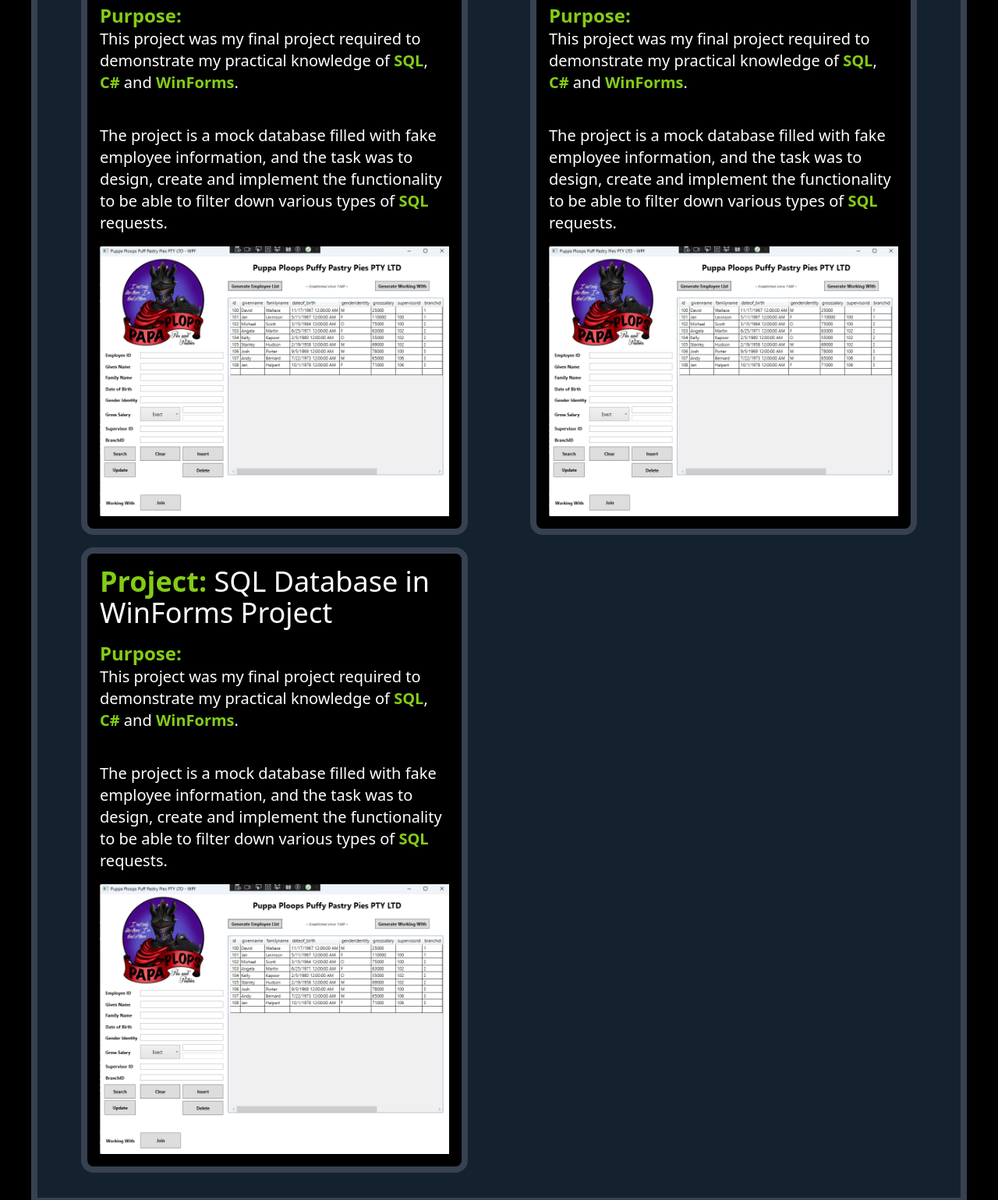
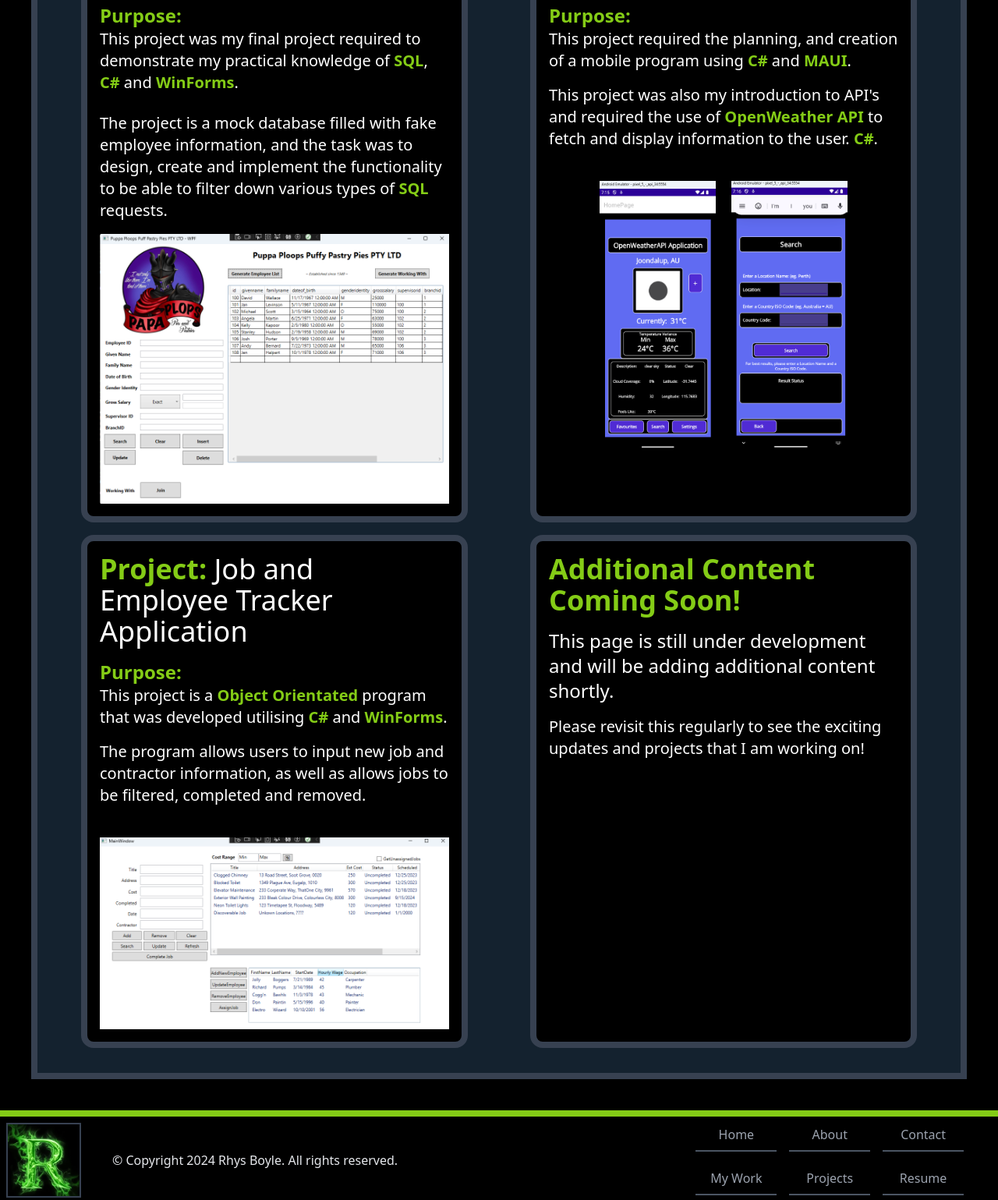
Before and after one commit to Rumsie-Grimshaw/WebTech-Portfolio2-FinalProject, a website: page pages/mywork.html in a window 1280 px wide. Shown: the part 332-1871 px from the top of the page at 78% size. Drawn offline with Linux system fonts and the light colour scheme.

Commit message:
feat: completed content adjustments for 'my work' page.

```diff
--- a/pages/mywork.html
+++ b/pages/mywork.html
@@ -45,11 +45,11 @@
 
     <main class="flex-grow min-h-full bg-custom-black-pearl m-10 p-4 border-8 border-gray-700">
         <div class="flex flex-wrap">
-            <section class="flex justify-center items-center mb-4 w-full xl:w-1/2 2xl:w-1/3">
+            <section class="flex justify-center items-stretch mb-4 w-full xl:w-1/2 2xl:w-1/3">
                 <div class="bg-black h-auto mx-0 sm:mx-10 p-4 rounded-2xl border-8 border-gray-700 max-w-screen-sm flex-1">
                     <h2 class="text-white text-3xl xl:text-4xl mb-4"><b class="text-lime-500">Project: </b>SQL Database in WinForms Project</h2>
                     <p class="text-white text-xl xl:text-2xl"><b class="text-lime-500">Purpose: </b></p>
-                    <p class="text-white mb-4 xl:text-xl">This project was my final project required to demonstrate my practical knowledge of <b class="text-lime-500">SQL</b>,
+                    <p class="text-white xl:text-xl">This project was my final project required to demonstrate my practical knowledge of <b class="text-lime-500">SQL</b>,
                         <b class="text-lime-500">C#</b> and <b class="text-lime-500">WinForms</b>.</p>.
                     <p class="text-white mb-4 xl:text-xl">The project is a mock database filled with fake employee information, and the task was to design,
                         create and implement the functionality to be able to filter down various types of <b class="text-lime-500">SQL</b> requests.</p>
@@ -57,28 +57,36 @@
                          class="justify-center">
                 </div>
             </section>
-            <section class="flex justify-center items-center mb-4 w-full xl:w-1/2 2xl:w-1/3">
+            <section class="flex justify-center items-stretch mb-4 w-full xl:w-1/2 2xl:w-1/3">
                 <div class="bg-black h-auto mx-0 sm:mx-10 p-4 rounded-2xl border-8 border-gray-700 max-w-screen-sm flex-1">
                     <h2 class="text-white text-3xl xl:text-4xl mb-4"><b class="text-lime-500">Project: </b>OpenWeather API Mobile App (C#)</h2>
                     <p class="text-white text-xl xl:text-2xl"><b class="text-lime-500">Purpose: </b></p>
-                    <p class="text-white mb-4 xl:text-xl">This project was my final project required to demonstrate my practical knowledge of <b class="text-lime-500">SQL</b>,
-                        <b class="text-lime-500">C#</b> and <b class="text-lime-500">WinForms</b>.</p>.
-                    <p class="text-white mb-4 xl:text-xl">The project is a mock database filled with fake employee information, and the task was to design,
-                        create and implement the functionality to be able to filter down various types of <b class="text-lime-500">SQL</b> requests.</p>
-                    <img src="/assets/img/sql-program-screenshot.png" alt="A image of the SQL program created by Rhys Boyle for his semester 2 Data Driven Applications module."
-                         class="justify-center">
+                    <p class="text-white mb-4 xl:text-xl">This project required the planning, and creation of a mobile program using <b class="text-lime-500">C#</b> and <b class="text-lime-500">MAUI</b>.</p>
+                    <p class="text-white mb-4 xl:text-xl">This project was also my introduction to API's and required the use of <b class="text-lime-500">OpenWeather API</b> to fetch and display information to the user.
+                        <b class="text-lime-500">C#</b>.</p>.
+                    <div class="flex justify-center">
+                        <img src="/assets/img/openweather-mobile-app-screenshot.png" alt="A image of the SQL program created by Rhys Boyle for his semester 2 Data Driven Applications module."
+                         class="justify-center w-1/3">
+                        <img src="/assets/img/openweather-mobile-app-screenshot-2.png" alt="A image of the SQL program created by Rhys Boyle for his semester 2 Data Driven Applications module."
+                             class="justify-center w-1/3 ml-5">
+                    </div>
                 </div>
             </section>
-            <section class="flex justify-center items-center mb-4 w-full xl:w-1/2 2xl:w-1/3">
+            <section class="flex justify-center items-stretch mb-4 w-full xl:w-1/2 2xl:w-1/3">
                 <div class="bg-black h-auto mx-0 sm:mx-10 p-4 rounded-2xl border-8 border-gray-700 max-w-screen-sm flex-1">
-                    <h2 class="text-white text-3xl xl:text-4xl mb-4"><b class="text-lime-500">Project: </b>SQL Database in WinForms Project</h2>
+                    <h2 class="text-white text-3xl xl:text-4xl mb-4"><b class="text-lime-500">Project: </b>Job and Employee Tracker Application</h2>
                     <p class="text-white text-xl xl:text-2xl"><b class="text-lime-500">Purpose: </b></p>
-                    <p class="text-white mb-4 xl:text-xl">This project was my final project required to demonstrate my practical knowledge of <b class="text-lime-500">SQL</b>,
-                        <b class="text-lime-500">C#</b> and <b class="text-lime-500">WinForms</b>.</p>.
-                    <p class="text-white mb-4 xl:text-xl">The project is a mock database filled with fake employee information, and the task was to design,
-                        create and implement the functionality to be able to filter down various types of <b class="text-lime-500">SQL</b> requests.</p>
-                    <img src="/assets/img/sql-program-screenshot.png" alt="A image of the SQL program created by Rhys Boyle for his semester 2 Data Driven Applications module."
-                         class="justify-center">
+                    <p class="text-white mb-4 xl:text-xl">This project is a <b class="text-lime-500">Object Orientated</b> program that was developed utilising <b class="text-lime-500">C#</b> and <b class="text-lime-500">WinForms</b>.</p>
+                    <p class="text-white mb-4 xl:text-xl">The program allows users to input new job and contractor information, as well as allows jobs to be filtered, completed and removed.</p>
+                    <img src="/assets/img/job-tracker-application-screenshot.png" alt="A image of the SQL program created by Rhys Boyle for his semester 2 Data Driven Applications module."
+                         class="justify-center mt-10">
+                </div>
+            </section>
+            <section class="flex justify-center items-stretch mb-4 w-full xl:w-1/2 2xl:w-1/3">
+                <div class="bg-black h-auto mx-0 sm:mx-10 p-4 rounded-2xl border-8 border-gray-700 max-w-screen-sm flex-1">
+                    <h2 class="text-white text-3xl xl:text-4xl mb-4"><b class="text-lime-500">Additional Content Coming Soon!</b></h2>
+                    <p class="text-white text-xl xl:text-2xl">This page is still under development and will be adding additional content shortly.</p>
+                    <p class="text-white mt-4 xl:text-xl">Please revisit this regularly to see the exciting updates and projects that I am working on!</p>
                 </div>
             </section>
         </div>
```
Also changed, not shown: assets/css/site.css, assets/img/job-tracker-application-screenshot.png (added).
